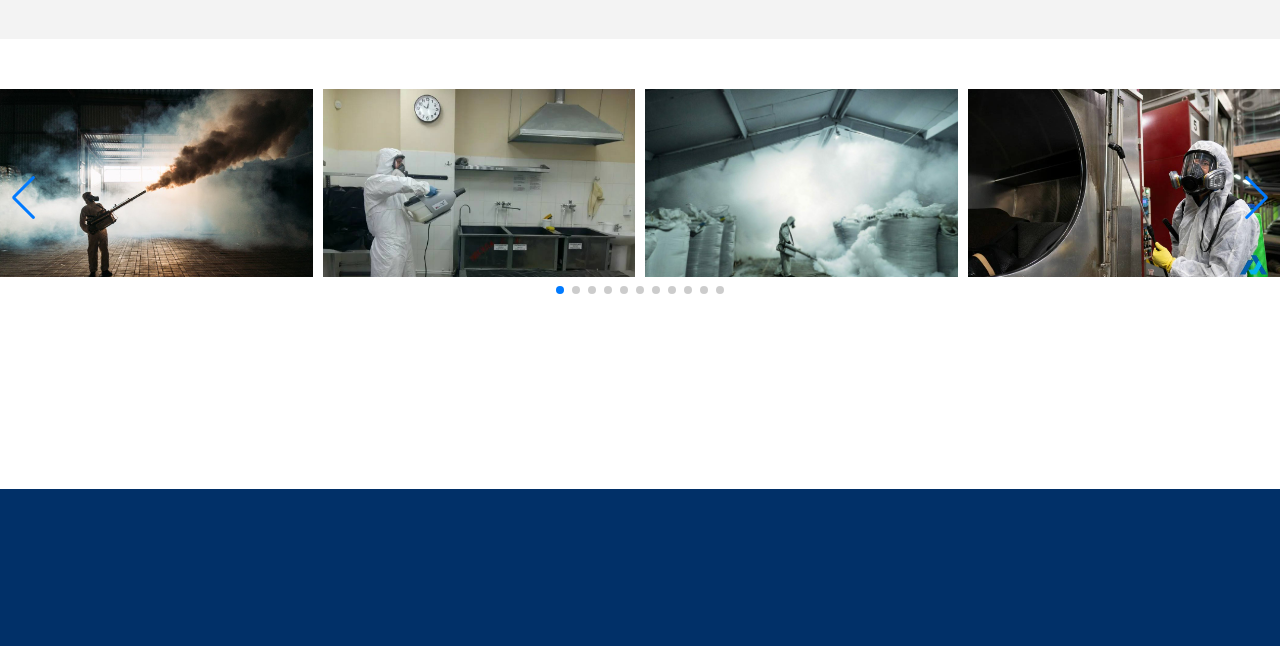
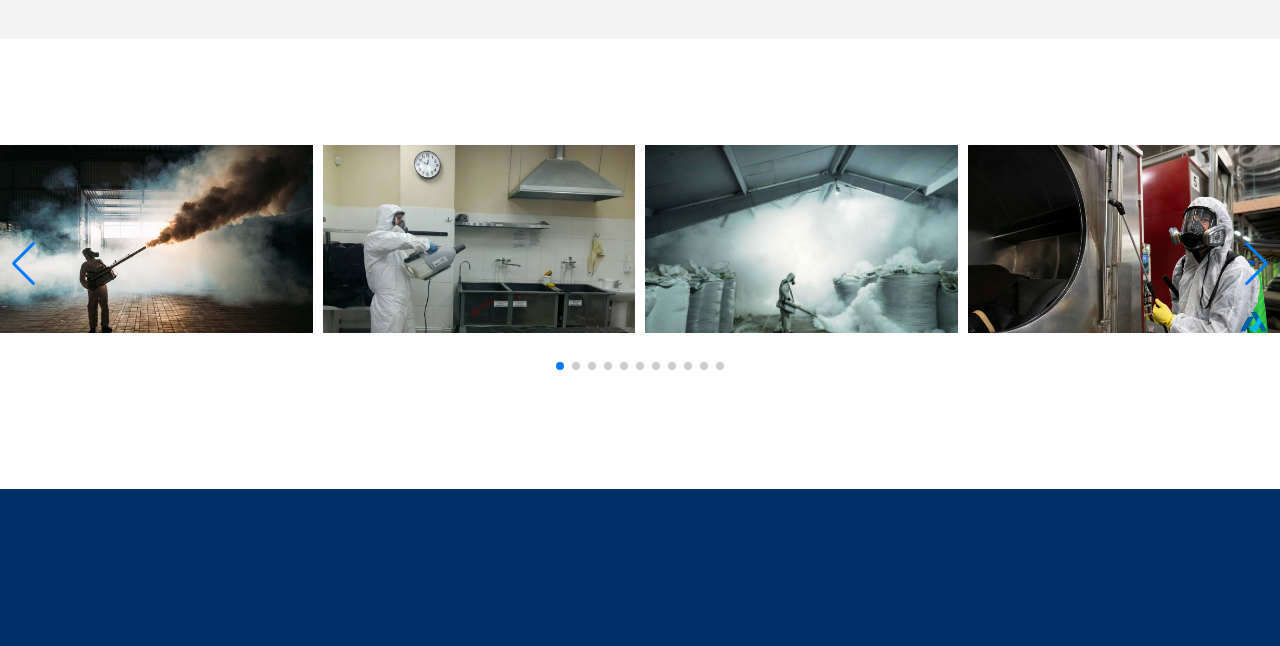
Before and after one commit to trewstaples/pest-busters, a website: page index.html in a window 1280 px wide. Shown: the part 3231-3877 px from the top of the page. Drawn offline with nearby package versions, Linux system fonts and the light colour scheme.

Commit message:
Add margins

```diff
--- a/index.html
+++ b/index.html
@@ -299,6 +299,7 @@
 
     <div class="screen portfolio__wrap" id="portfolio">
       <div class="container portfolio-container">
+        <div class="portfolio flex">
           <div class="swiper mySwiper">
             <div class="swiper-wrapper">
               <div class="swiper-slide">
@@ -360,6 +361,7 @@
             <div class="swiper-button-next"></div>
             <div class="swiper-button-prev"></div>
             <div class="swiper-pagination"></div>
+          </div>
         </div>
       </div>
     </div>
--- a/public/css/portfolio.css
+++ b/public/css/portfolio.css
@@ -1,28 +1,21 @@
 .portfolio__wrap {
   min-height: 400px;
-
-  margin-left: auto;
-  margin-right: auto;
+  margin: 25px auto;
 }
 
 .portfolio-container {
-  margin-top: 50px;
-
   max-width: 100%;
   min-height: 400px;
 }
 
 .portfolio {
-  flex-direction: column;
   align-items: center;
-  justify-content: center;
-
-  min-width: 1280px;
+  max-width: 100%;
   min-height: 400px;
 }
 
 .swiper-wrapper {
-  margin-bottom: 30px;
+  margin-bottom: 50px;
 }
 
 .swiper-slide {
```
Lines whose indentation alone changed are shown as unchanged.
